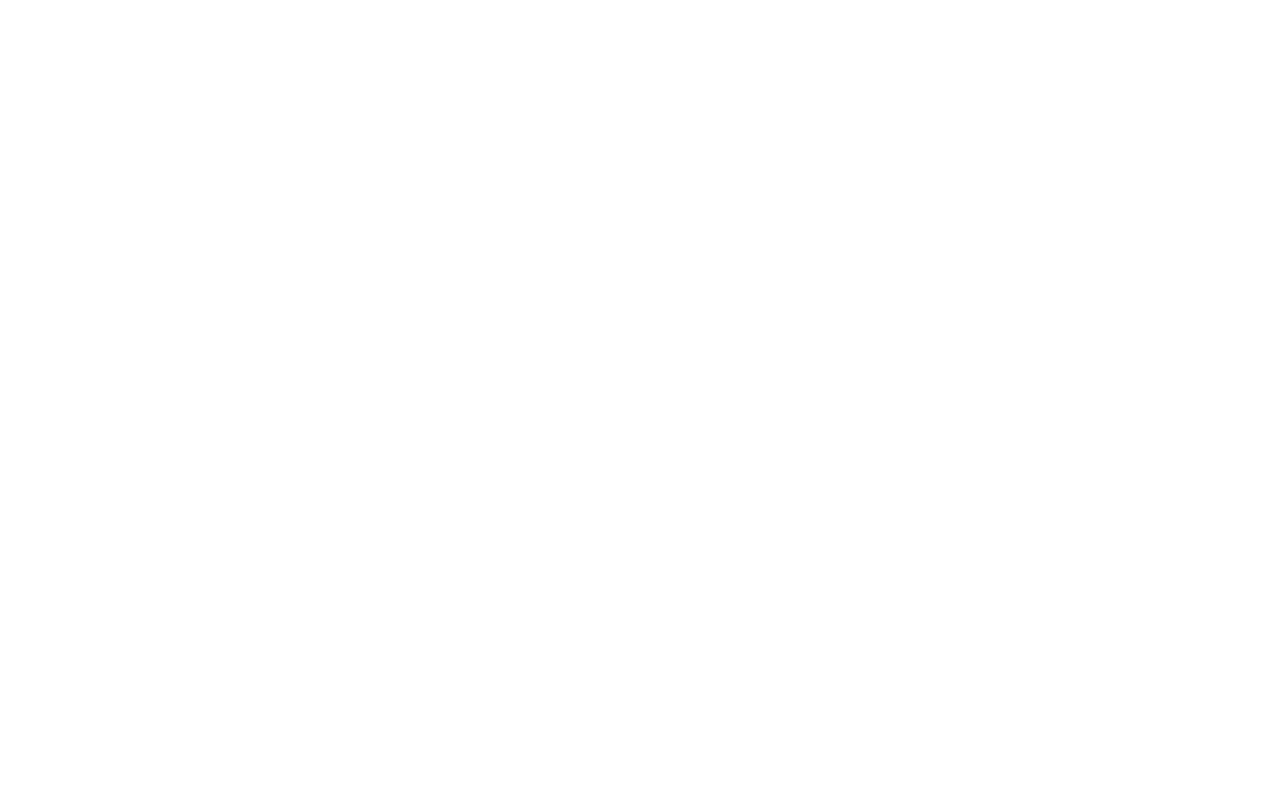
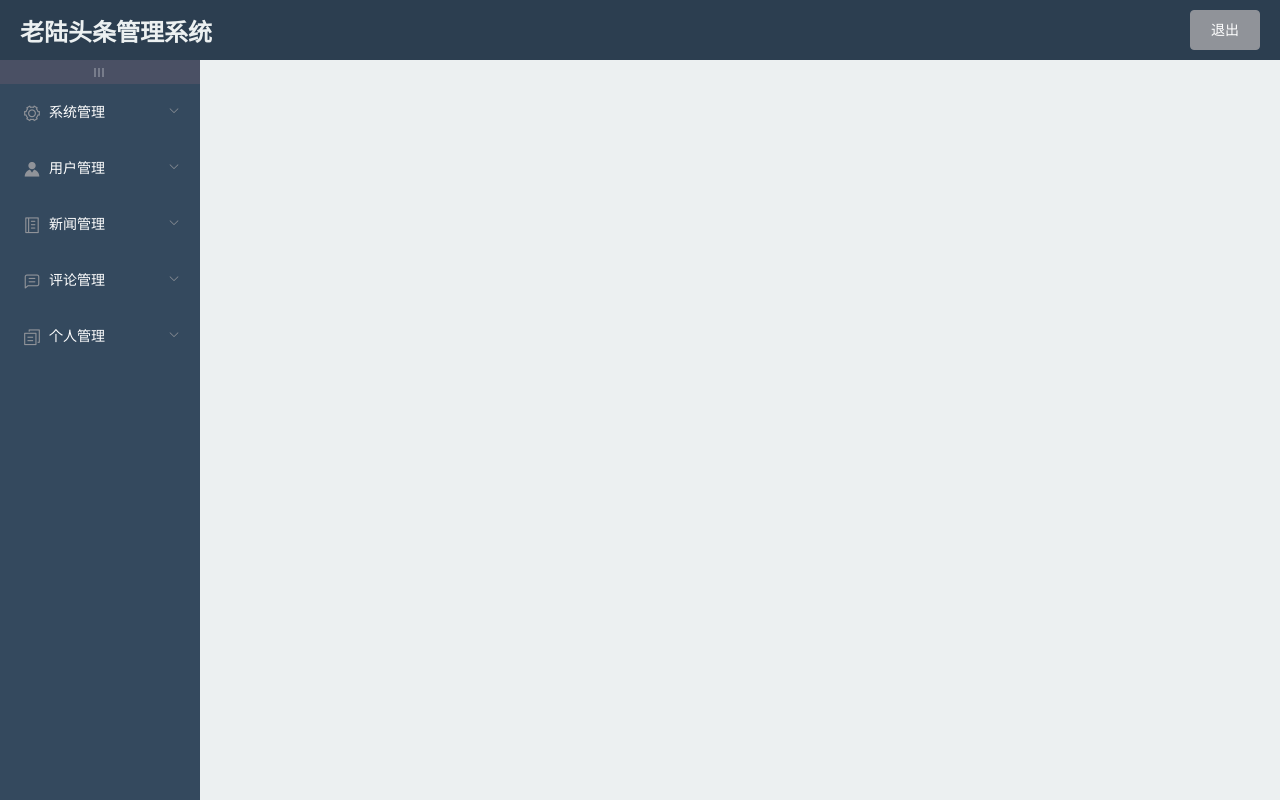
Before and after one commit to L7BUG/my-news, a Vue app: page /admin/push in a window 1280 px wide. Built offline with nearby package versions, Linux system fonts and the light colour scheme; sample sign-in values are in the browser's storage.

Commit message:
新增个人管理模块

```diff
--- a/src/views/admin/Admin.vue
+++ b/src/views/admin/Admin.vue
@@ -111,17 +111,22 @@ export default {
         {
           index: '5',
           icon: 'el-icon-document-copy',
-          title: '文章管理',
+          title: '个人管理',
           children: [
             {
               icon: 'el-icon-collection',
               title: '我发布的',
-              path: ''
+              path: 'myPush'
             },
             {
               icon: 'el-icon-edit',
               title: '发布文章',
-              path: ''
+              path: 'push'
+            },
+            {
+              icon: 'el-icon-chat-dot-round',
+              title: '我的评论',
+              path: 'myComment'
             }
           ]
         }
--- /dev/null
+++ b/src/views/admin/MyComment.vue
@@ -0,0 +1,13 @@
+<template>
+  <div></div>
+</template>
+
+<script>
+export default {
+  name: 'MyComment'
+}
+</script>
+
+<style scoped>
+
+</style>
--- /dev/null
+++ b/src/views/admin/MyPush.vue
@@ -0,0 +1,15 @@
+<template>
+  <div>
+
+  </div>
+</template>
+
+<script>
+export default {
+  name: 'MyPush'
+}
+</script>
+
+<style scoped>
+
+</style>
--- /dev/null
+++ b/src/views/admin/Push.vue
@@ -0,0 +1,13 @@
+<template>
+  <div></div>
+</template>
+
+<script>
+export default {
+  name: 'Push'
+}
+</script>
+
+<style scoped>
+
+</style>
```
Also changed, not shown: src/router/index.js (+12 -0 lines).
